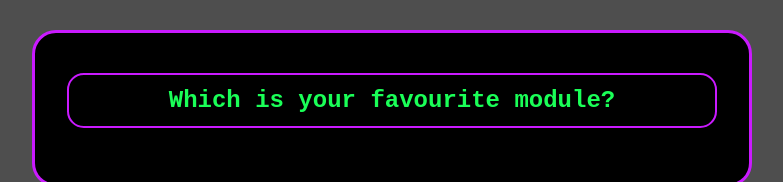
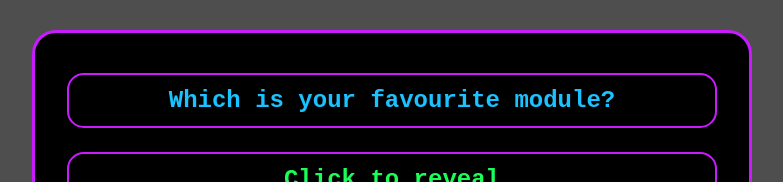
Before and after one commit to eidolon2048/website-demo, a plain HTML site: page index.html in a window 1280 px wide. Shown: the part 2618-2800 px from the top of the page, without its empty margins (248-1031 px from the left). Drawn offline with Linux system fonts and the light colour scheme.

Commit message:
Fix heading typo and update question prompt in index.html

```diff
--- a/index.html
+++ b/index.html
@@ -9,7 +9,7 @@
 <body>
 
 <div>
-<h1 class="centre-text purple-text">Modules! description</h1>
+<h1 class="centre-text purple-text">Modules description</h1>
 </div>
     <nav class="mainmenu">
      <ul>
@@ -108,8 +108,9 @@
 
 
 <div class="question-box">
+    <h2 class="blue-text">Which is your favourite module?</h2>
     <h2 id="qbox" class="green-text" onclick="toggleDesc('fav-form', this)">
-        Which is your favourite module?
+        Click to reveal
     </h2>
 
     <form id="fav-form" class="green-text" style="display: none;">
```
